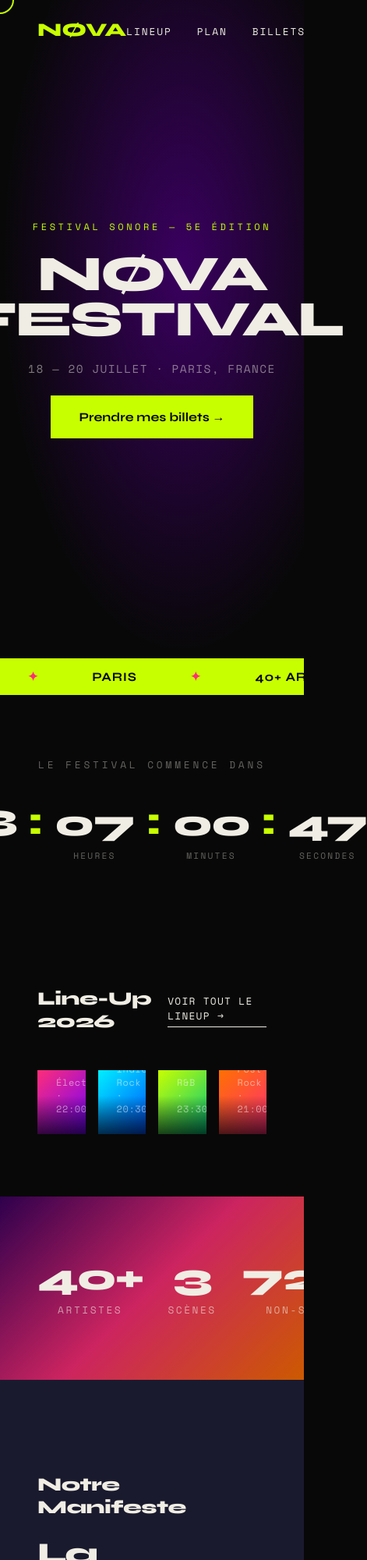
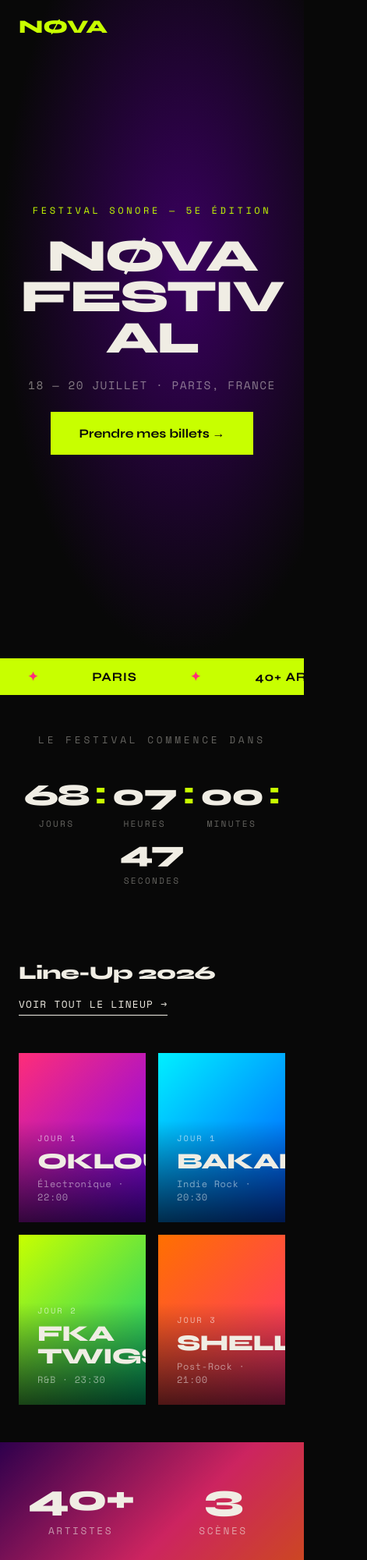
Before and after one commit to milla182005/nova-festival, a plain HTML site: page index.html in a window 390 px wide. Shown: the top 2000 px of the page at 78% size, 471 px wide, since content can reach past the window. Drawn offline with nearby package versions, Linux system fonts and the light colour scheme.

Commit message:
feat: add responsive mobile and custom cursor

```diff
--- a/css/style.css
+++ b/css/style.css
@@ -478,3 +478,63 @@
   color: rgba(240, 237, 228, 0.2);
   letter-spacing: 0.05em;
 }
+
+/* ── RESPONSIVE MOBILE ── */
+@media (max-width: 768px) {
+
+  /* Cache le curseur custom sur mobile */
+  #cursor, #cursor-ring { display: none; }
+  body { cursor: auto; }
+
+  /* Navbar */
+  .navbar { padding: 20px 24px; }
+  .nav-links { display: none; }
+
+  /* Hero */
+  .hero { padding: 0 24px; }
+  .hero-title {
+    font-size: clamp(2.5rem, 15vw, 5rem);
+    overflow: hidden;
+    width: 100%;
+    word-break: break-word;
+}
+
+  /* Countdown */
+  .countdown-section { padding: 48px 24px; }
+  .countdown {
+    gap: 8px;
+    flex-wrap: wrap;
+  }
+  .countdown-item span {
+    font-size: clamp(2rem, 10vw, 3.5rem);
+  }
+  .countdown-sep {
+    font-size: clamp(2rem, 10vw, 3.5rem);
+  }
+
+  /* Lineup */
+  .lineup-section { padding: 48px 24px; }
+  .lineup-header {
+    flex-direction: column;
+    align-items: flex-start;
+    gap: 16px;
+  }
+  .lineup-grid { grid-template-columns: repeat(2, 1fr); }
+
+  /* Stats */
+  .stats-section { padding: 48px 24px; }
+  .stats-grid {
+    grid-template-columns: repeat(2, 1fr);
+    gap: 24px;
+  }
+
+  /* Manifeste */
+  .manifesto-section { padding: 64px 24px; }
+
+  /* Footer */
+  .footer { padding: 48px 24px 24px; }
+  .footer-top {
+    flex-direction: column;
+    gap: 24px;
+  }
+}
```
